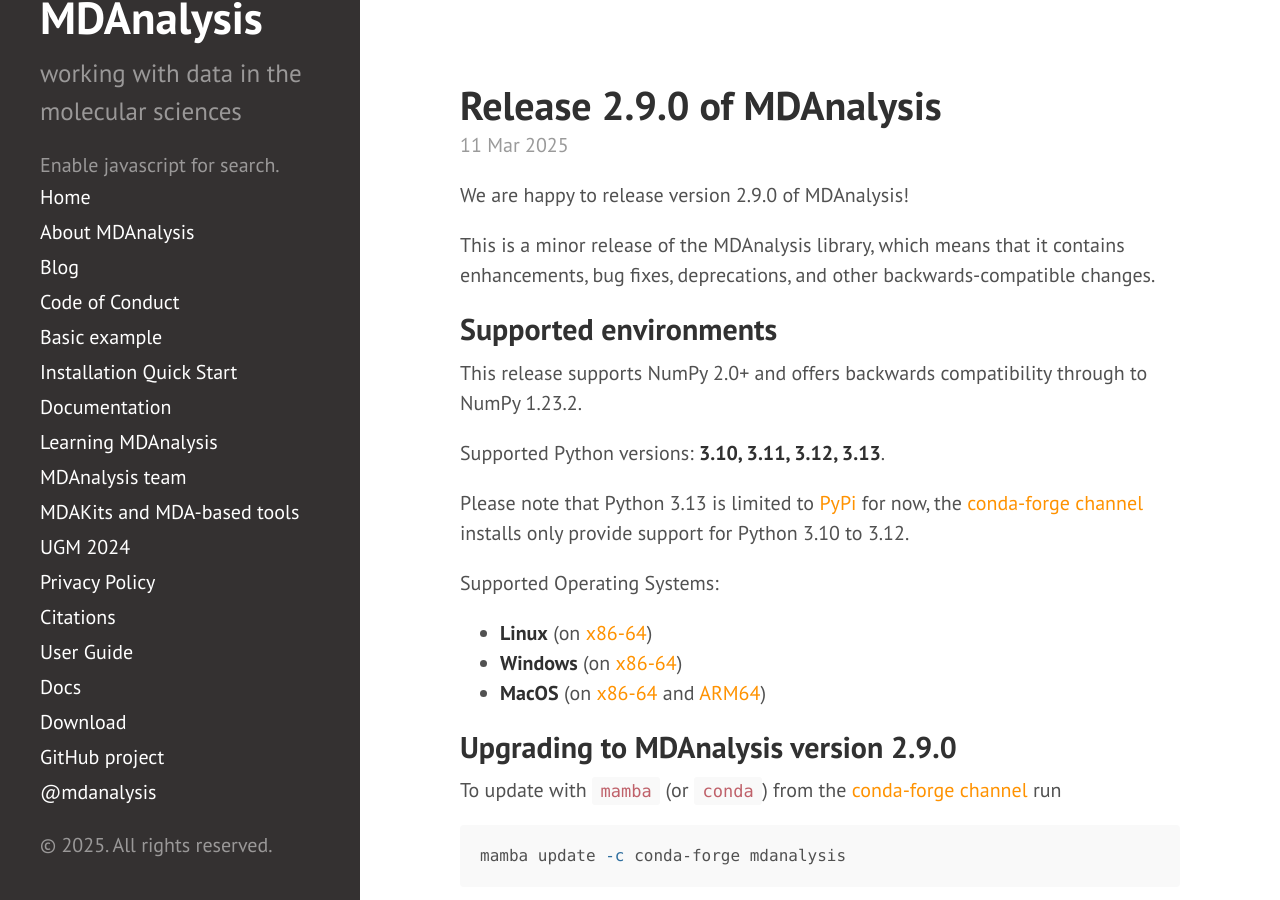
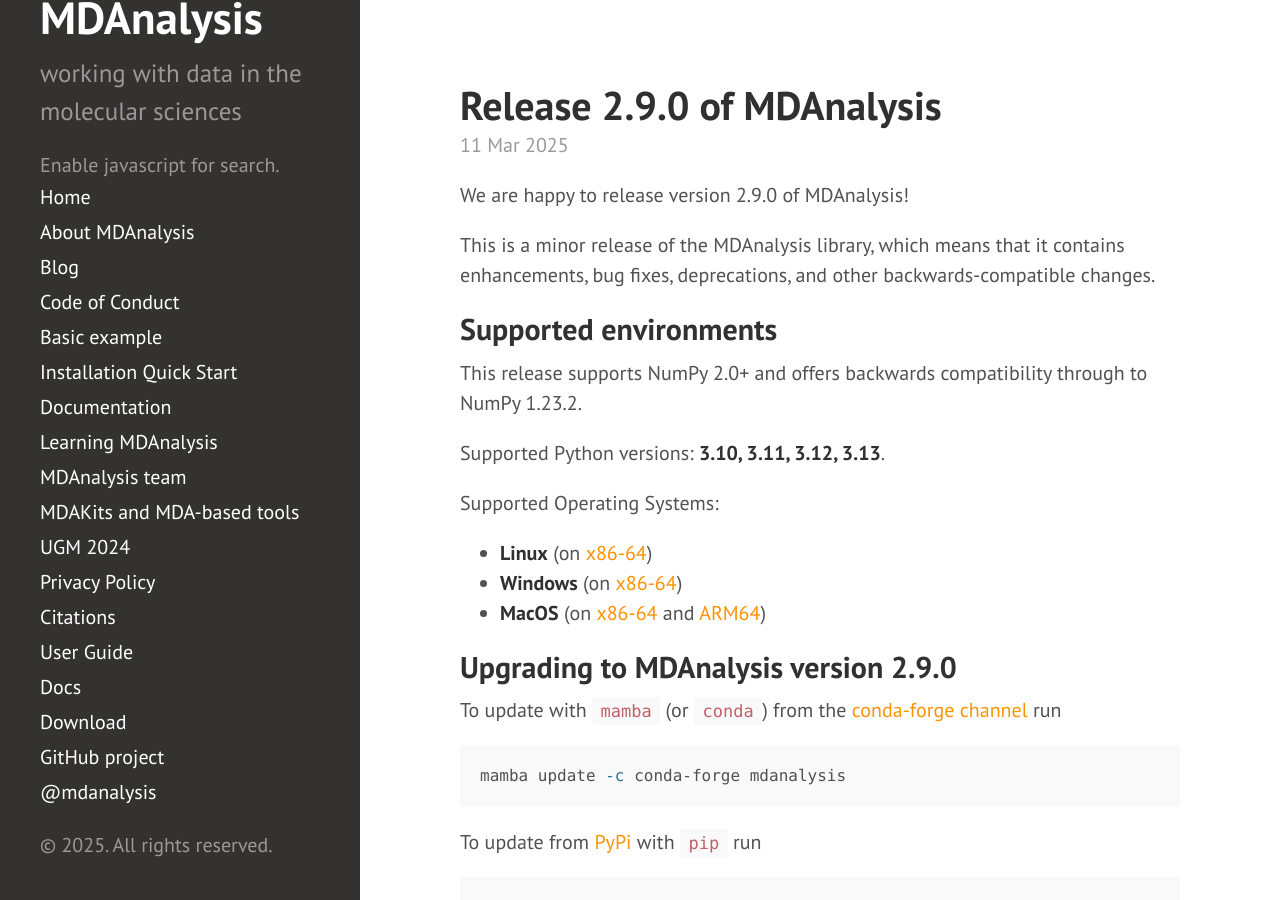
Before and after one commit to MDAnalysis/MDAnalysis.github.io, a Jekyll site: the page built from _posts/2025-03-11-release-2.9.0.md, in a window 1280 px wide and 900 px high. Built offline with Jekyll 4.4.1, drawn with Linux system fonts in a browser that asks for light colours; comment, search, counter and statistics services are not loaded.

Commit message:
release 2.9.0 also has conda-forge packages for python 3.13
(https://github.com/MDAnalysis/mdanalysis/issues/4805)

(or it will have them soon enough so that I can remove the limitation)

```diff
--- a/_posts/2025-03-11-release-2.9.0.md
+++ b/_posts/2025-03-11-release-2.9.0.md
@@ -16,8 +16,6 @@ This release supports NumPy 2.0+ and offers backwards compatibility
 through to NumPy 1.23.2.
 
 Supported Python versions: **3.10, 3.11, 3.12, 3.13**.
-
-Please note that Python 3.13 is limited to [PyPi][] for now, the [conda-forge channel][] installs only provide support for Python 3.10 to 3.12.
 
 Supported Operating Systems:
   - **Linux** (on [x86-64][])
```
